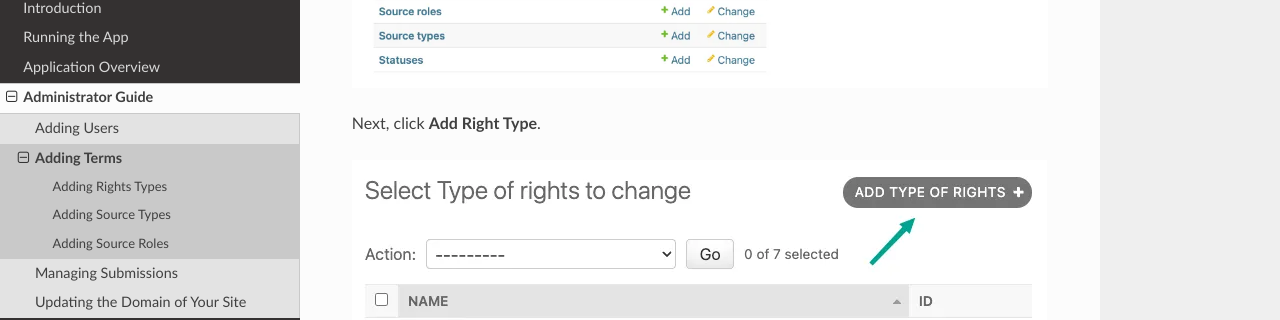
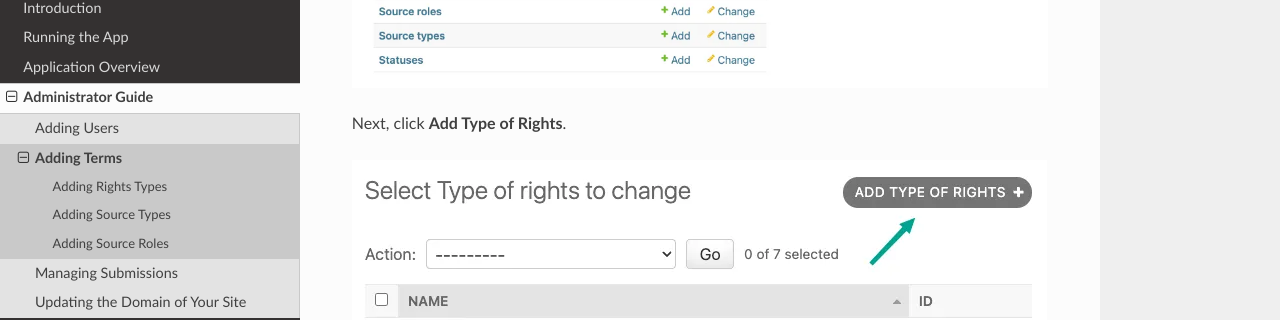
Before and after one commit to NationalCentreTruthReconciliation/Secure-Record-Transfer, a Sphinx documentation site: the page built from docs/admin_guide/adding_terms.rst, in a window 1280 px wide and 900 px high, scrolled down 728 px. Shown: the part 144-464 px from the top of the window. Built offline with Sphinx 7.4.7 and the Read the Docs theme 3.1.0, drawn with Linux system fonts in a browser that asks for light colours.

Commit message:
Apply suggested change
Co-authored-by: Daniel Lovegrove <d.lovegrove11@gmail.com>

```diff
--- a/docs/admin_guide/adding_terms.rst
+++ b/docs/admin_guide/adding_terms.rst
@@ -18,7 +18,7 @@ To add new Rights Types, click on **Rights Types** in the admin interface.
 .. image:: images/admin_rights_types.webp
     :alt: Rights Types link in admin app
 
-Next, click **Add Right Type**.
+Next, click **Add Type of Rights**.
 
 .. image:: images/admin_add_rights_type.webp
     :alt: Add Rights Type link on Right Types admin page
```
